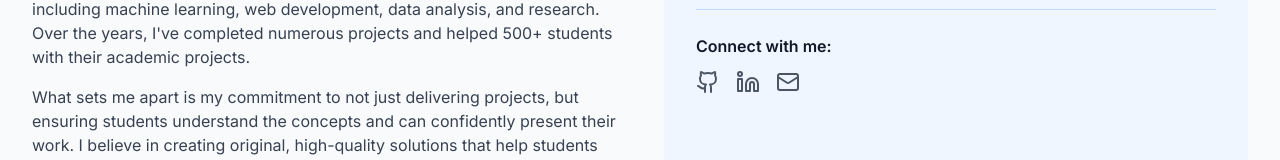
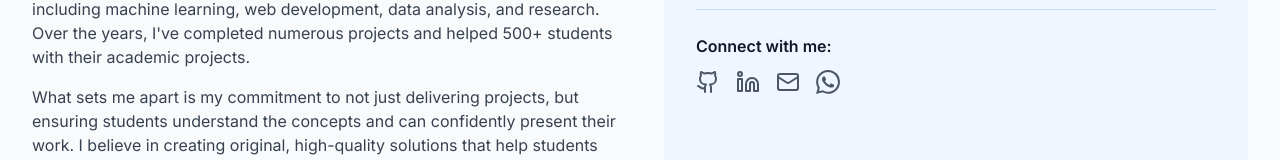
Before and after one commit to abdullahfirdowsi/portfolio-freelance-phase3, a React (Vite) app: page /about in a window 1280 px wide. Shown: the part 531-691 px from the top of the page. Built offline with nearby package versions, Linux system fonts and the light colour scheme; no server answers.

Commit message:
Updated Pricing.tsx

```diff
--- a/src/pages/About.tsx
+++ b/src/pages/About.tsx
@@ -145,6 +145,14 @@ const About = () => {
                 >
                   <Mail className="h-6 w-6" />
                 </a>
+                <a
+                  href="https://wa.me/919943980796"
+                  target="_blank"
+                  rel="noopener noreferrer"
+                  className="text-gray-600 hover:text-green-600 transition-colors"
+                >
+                  <WhatsAppIcon className="h-6 w-6" />
+                </a>
               </div>
             </div>
           </div>
@@ -276,7 +284,7 @@ const About = () => {
                 href="https://wa.me/919943980796?text=Hi%20Abdullah,%20I'd%20like%20to%20discuss%20a%20project%20with%20you."
                 target="_blank"
                 rel="noopener noreferrer"
-                className="bg-white text-primary-600 hover:bg-gray-100 px-8 py-4 rounded-lg font-semibold transition-all duration-300 flex items-center justify-center space-x-2"
+                className="bg-green-500 hover:bg-green-600 text-white px-8 py-4 rounded-lg font-semibold transition-all duration-300 flex items-center justify-center space-x-2"
               >
                 <WhatsAppIcon className="h-5 w-5" />
                 <span>WhatsApp Me</span>
--- a/src/pages/Pricing.tsx
+++ b/src/pages/Pricing.tsx
@@ -209,11 +209,7 @@ const Pricing = () => {
                   href={`https://wa.me/919943980796?text=Hi%20Abdullah,%20I'm%20interested%20in%20${tier.name}%20package.`}
                   target="_blank"
                   rel="noopener noreferrer"
-                  className={`w-full flex items-center justify-center space-x-2 py-3 px-6 rounded-lg font-semibold transition-all duration-300 ${
-                    tier.popular
-                      ? 'bg-primary-600 hover:bg-primary-700 text-white'
-                      : 'bg-gray-100 hover:bg-gray-200 text-gray-900'
-                  }`}
+                  className="w-full flex items-center justify-center space-x-2 py-3 px-6 rounded-lg font-semibold transition-all duration-300 bg-green-500 hover:bg-green-600 text-white"
                 >
                   <WhatsAppIcon className="h-5 w-5" />
                   <span>Get Started</span>
@@ -288,7 +284,7 @@ const Pricing = () => {
                 href="https://wa.me/919943980796?text=Hi%20Abdullah,%20I%20need%20a%20custom%20quote%20for%20my%20project."
                 target="_blank"
                 rel="noopener noreferrer"
-                className="bg-white text-primary-600 hover:bg-gray-100 px-8 py-4 rounded-lg font-semibold transition-all duration-300 flex items-center justify-center space-x-2"
+                className="bg-green-500 hover:bg-green-600 text-white px-8 py-4 rounded-lg font-semibold transition-all duration-300 flex items-center justify-center space-x-2"
               >
                 <WhatsAppIcon className="h-5 w-5" />
                 <span>Get Custom Quote</span>
--- a/src/pages/Projects.tsx
+++ b/src/pages/Projects.tsx
@@ -171,7 +171,7 @@ const Projects = () => {
                     href={`https://wa.me/919943980796?text=Hi%20Abdullah,%20I'm%20interested%20in%20the%20${project.title}%20project.`}
                     target="_blank"
                     rel="noopener noreferrer"
-                    className="bg-secondary-500 hover:bg-secondary-600 text-white px-4 py-2 rounded-lg font-medium transition-all duration-300 flex items-center space-x-2"
+                    className="bg-green-500 hover:bg-green-600 text-white px-4 py-2 rounded-lg font-medium transition-all duration-300 flex items-center space-x-2"
                   >
                     <WhatsAppIcon className="h-4 w-4" />
                     <span>Request This</span>
@@ -196,7 +196,7 @@ const Projects = () => {
                 href="https://wa.me/919943980796?text=Hi%20Abdullah,%20I%20need%20a%20custom%20project."
                 target="_blank"
                 rel="noopener noreferrer"
-                className="btn-primary flex items-center justify-center space-x-2"
+                className="bg-green-500 hover:bg-green-600 text-white px-6 py-3 rounded-lg font-semibold transition-all duration-300 transform hover:scale-105 shadow-lg hover:shadow-xl flex items-center justify-center space-x-2"
               >
                 <WhatsAppIcon className="h-5 w-5" />
                 <span>Discuss Custom Project</span>
```
